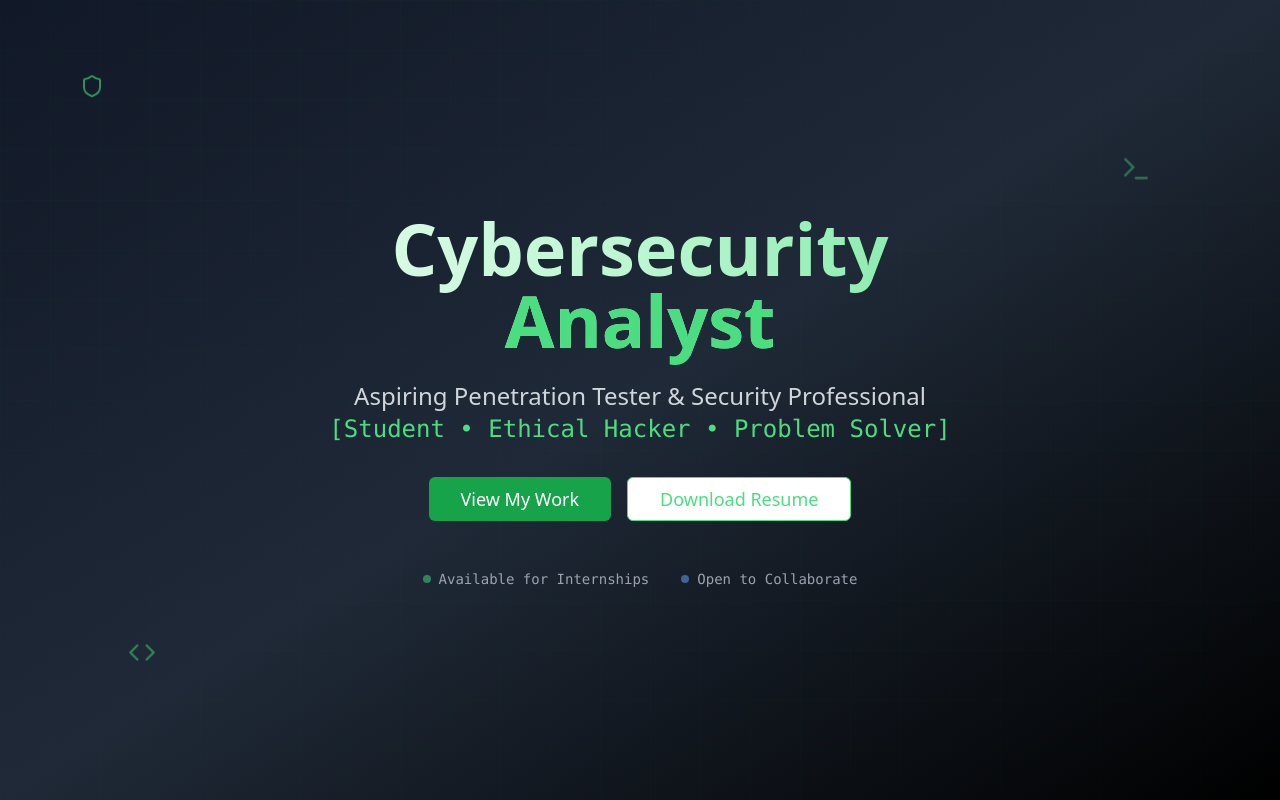
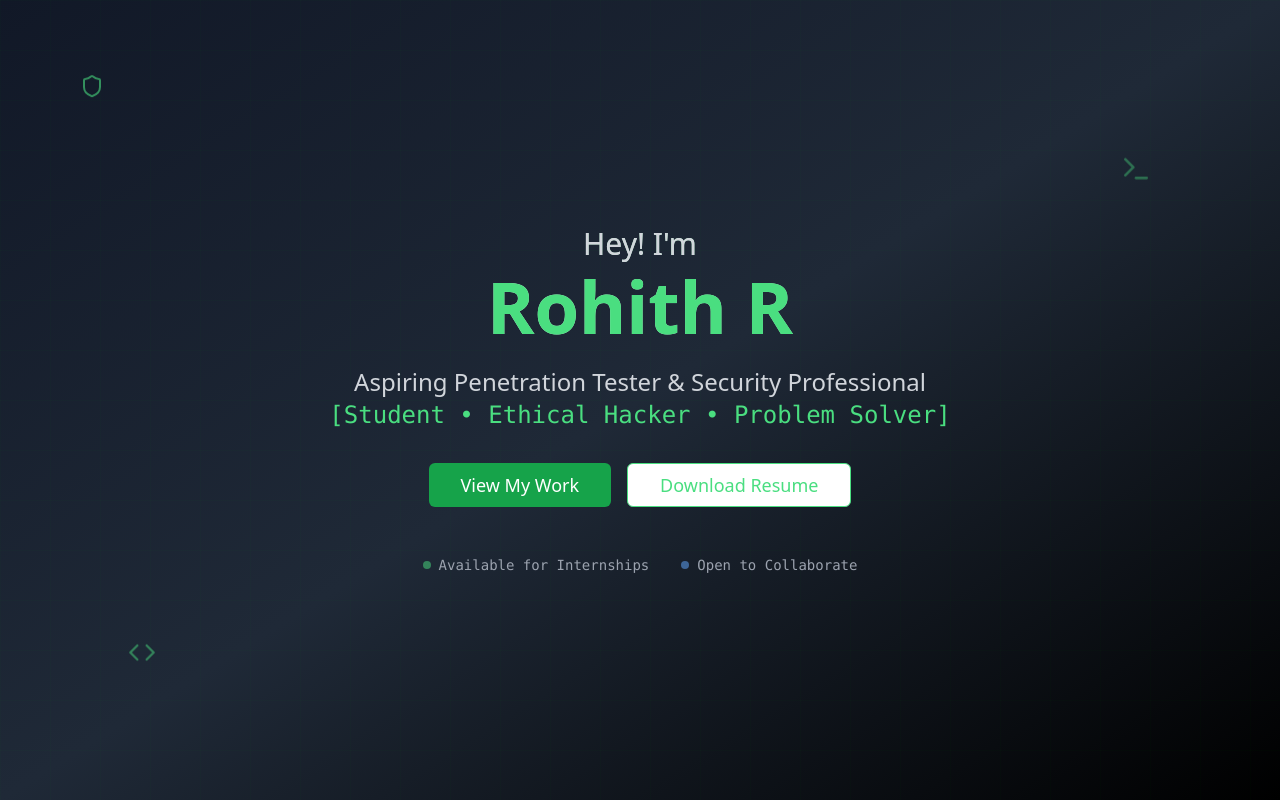
Before and after one commit to 00ROHIT00/pen-test-portfolio-builder, a React (Vite) app: page / in a window 1280 px wide. Shown: the top 800 px of the page. Built offline with nearby package versions, Linux system fonts and the light colour scheme.

Commit message:
Refactor: Update hero section
Remove "Cybersecurity Analyst" and add "Hey! I'm" and "Rohith R" to the hero section.

```diff
--- a/src/components/Hero.tsx
+++ b/src/components/Hero.tsx
@@ -22,9 +22,8 @@ const Hero = () => {
       <div className="container mx-auto px-6 text-center z-10">
         <div className="animate-fade-in">
           <h1 className="text-5xl md:text-7xl font-bold mb-6 bg-gradient-to-r from-white via-green-200 to-green-400 bg-clip-text text-transparent">
-            Cybersecurity
-            <br />
-            <span className="text-green-400">Analyst</span>
+            <span className="text-2xl md:text-3xl text-gray-300 font-normal block mb-2">Hey! I'm</span>
+            <span className="text-green-400">Rohith R</span>
           </h1>
 
           <p className="text-xl md:text-2xl text-gray-300 mb-8 max-w-3xl mx-auto leading-relaxed">
```
